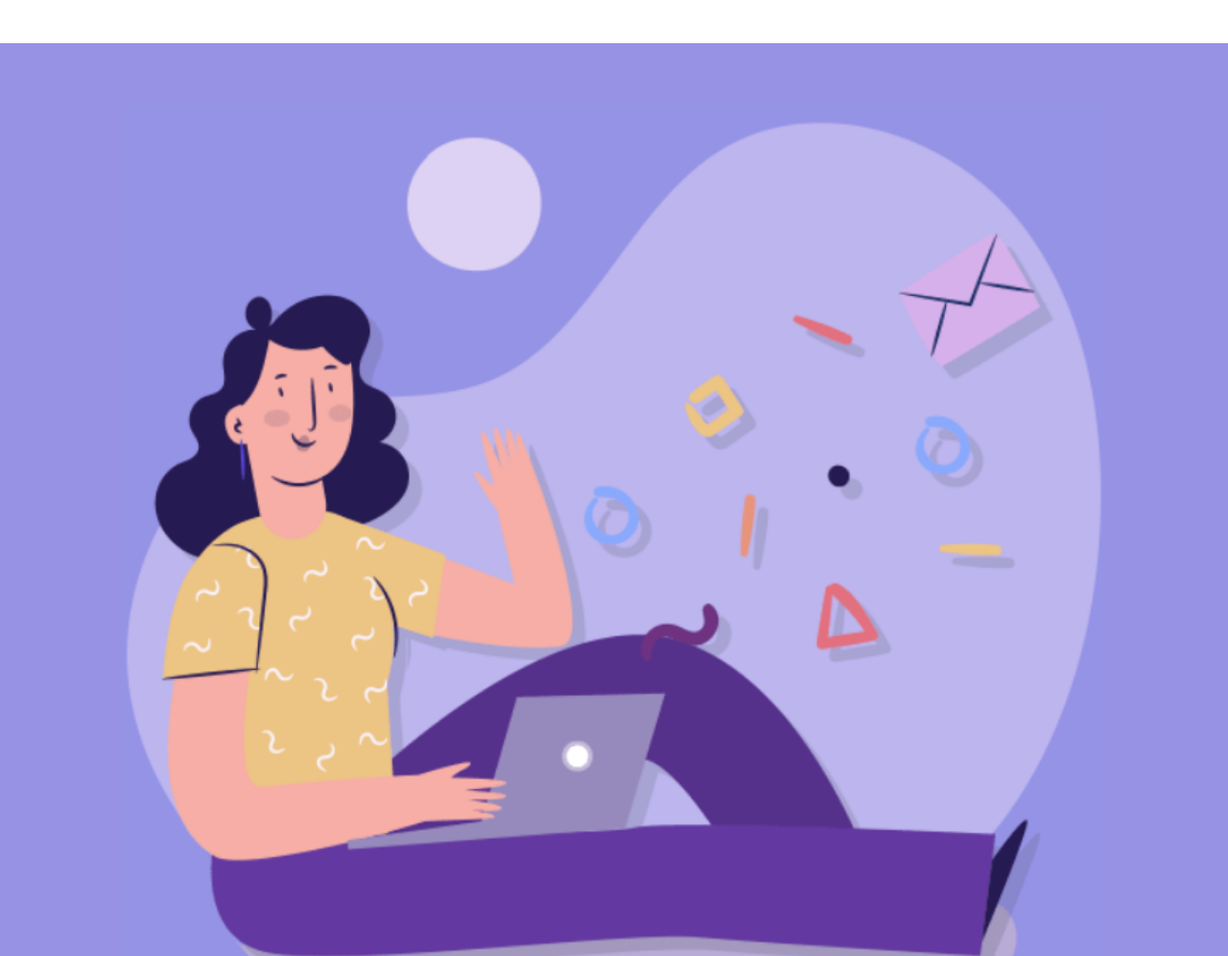
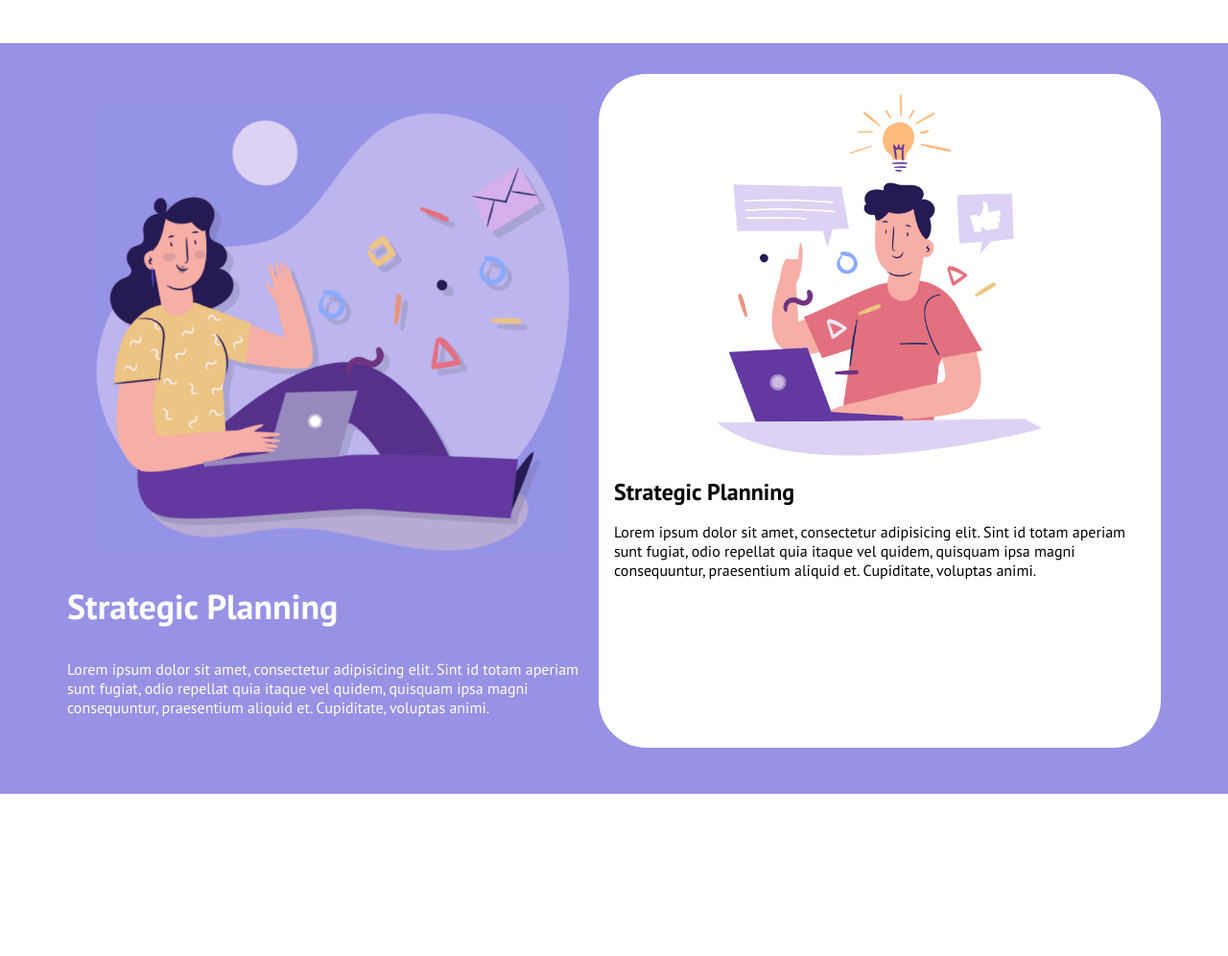
Before and after one commit to franciowel/htmlcss-responsive-layout, a plain HTML site: page index.html in a window 1280 px wide. Shown: the part 615-1611 px from the top of the page at 96% size. After the commit the page ends 1442 px from the top, so only its background shows below. Drawn offline with Linux system fonts and the light colour scheme.

Commit message:
inizio terza section

```diff
--- a/css/style.css
+++ b/css/style.css
@@ -107,13 +107,13 @@ nav ul{
     flex-direction: column;
 
     background-color: white;
-    border-radius: 20px;
+    border-radius: 50px;
     color: black;
     padding: 1rem 1rem;
 }
 
 .strategy-2 img{
-    width: 90%;
+    width: 70%;
     align-self: center;
     padding-top: 1rem;
     padding-bottom: 1rem;
@@ -163,6 +163,22 @@ DESKTOP RESP
         display: block;
     }
 
+    .strategy{
+        flex-direction: row;
+        color: white;
+        padding-top: 2rem;
+        padding-bottom: 3rem;
+    }
+
+    .strategy-2{
+        flex-direction: column;
+
+        background-color: white;
+        border-radius: 50px;
+        color: black;
+        padding: 0 1rem;
+    }
+
 }
 
 /************************
--- a/index.html
+++ b/index.html
@@ -127,6 +127,18 @@
 
         </section>
 
+        <section class="partners">
+
+            <div class="container">
+
+                <div class="partners-review">
+
+                </div>
+
+            </div>
+
+        </section>
+
 
     </main>
 
```
